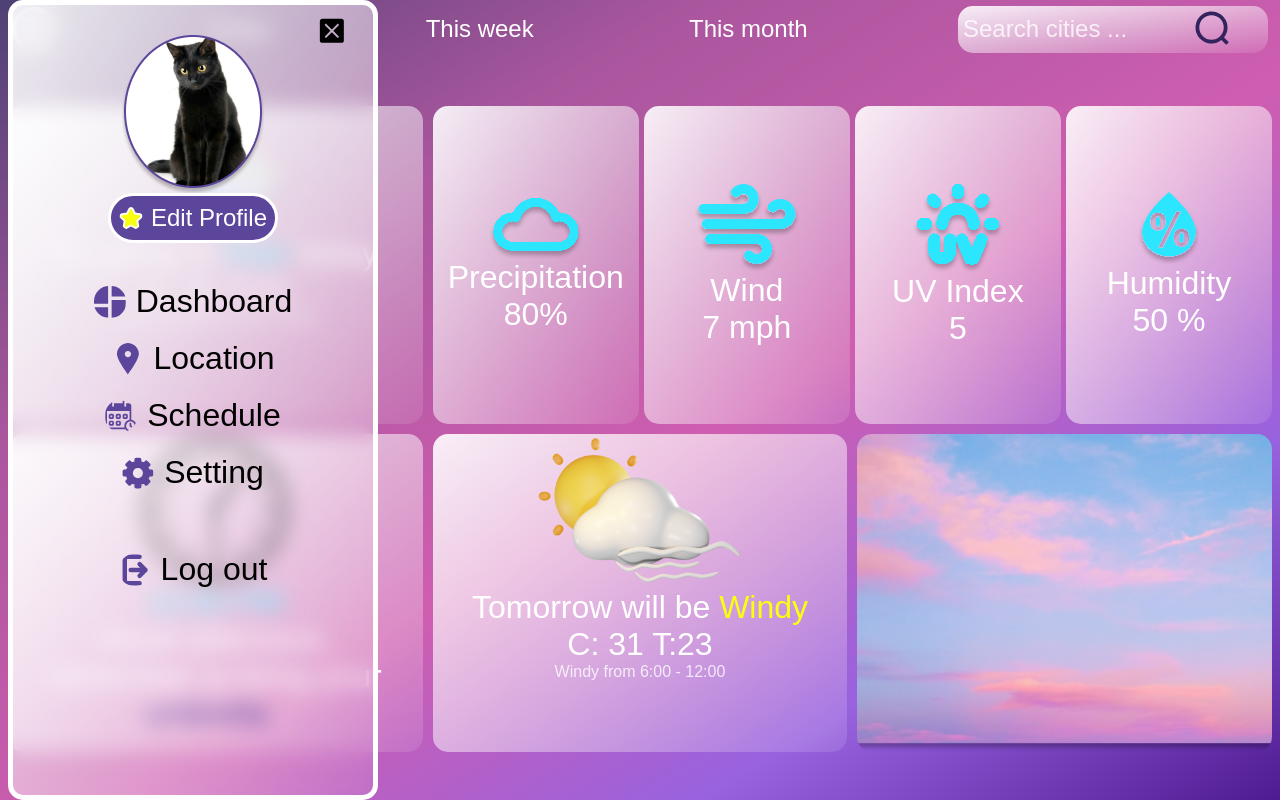
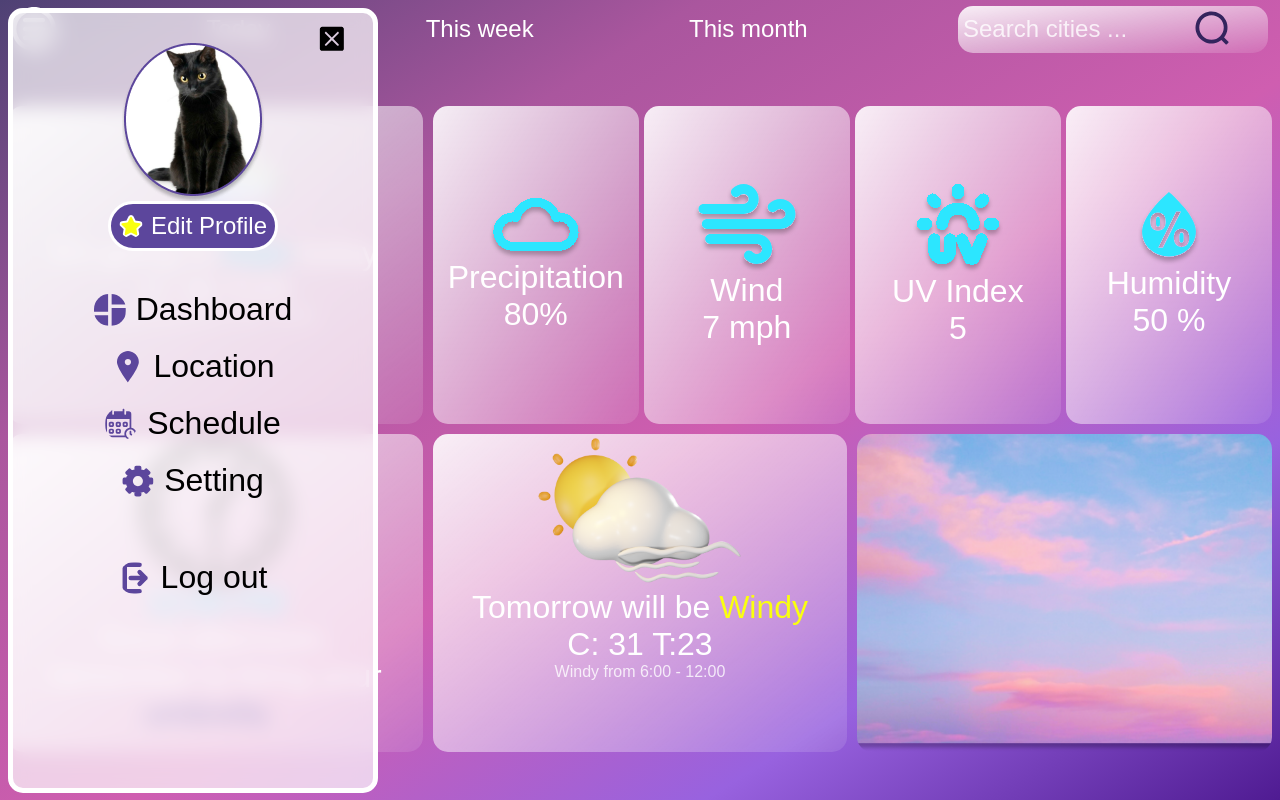
Before and after one commit to TrangBui-1999/CSS-Challenge, a website: page index.html in a window 1280 px wide. Both pictures are taken after a click on the picture 34 px from the left and 29 px from the top of the page. Drawn offline with nearby package versions, Linux system fonts and the light colour scheme; a web font is replaced by a local one.

Commit message:
Done part 2 side nav

```diff
--- a/index.css
+++ b/index.css
@@ -179,7 +179,6 @@ footer {
   border-radius: 15px;
 }
 .glass-material {
-  background-color: rgba(255, 255, 255, 0.6);
   background: var(--glass-shadow);
   z-index: 2;
   backdrop-filter: blur(2px);
@@ -253,7 +252,7 @@ button > img {
   transition: 0.5s;
   align-items: center;
   text-align: center;
-  background: var(--glass-shadow);
+  background-color: rgb(255, 255, 255, 0.7);
   border-radius: 15px;
   width: 0;
   box-shadow: var(--glass-shadow);
@@ -271,8 +270,8 @@ button > img {
 }
 div#openMenu {
   z-index: 100;
-  top: 0px;
-  height: 100vh;
+  top: var(--metric-box-spacing);
+  height: inherit;
 }
 
 /* NAV, HEADER */
@@ -518,7 +517,7 @@ p {
     display: none;
   }
   img {
-    zoom: 2;
+    zoom: 1;
   }
   h1,
   h2 {
--- a/index.js
+++ b/index.js
@@ -1,6 +1,7 @@
 function openNav() {
+  const height = $("body").height() - 15;
   document.getElementById("openMenu").style.width = "370px";
-  document.getElementById("openMenu").style.height = "100vh";
+  document.getElementById("openMenu").style.height = height + "px";
   document.getElementById("openMenu").style.border = "solid white 5px";
 }
 
```
